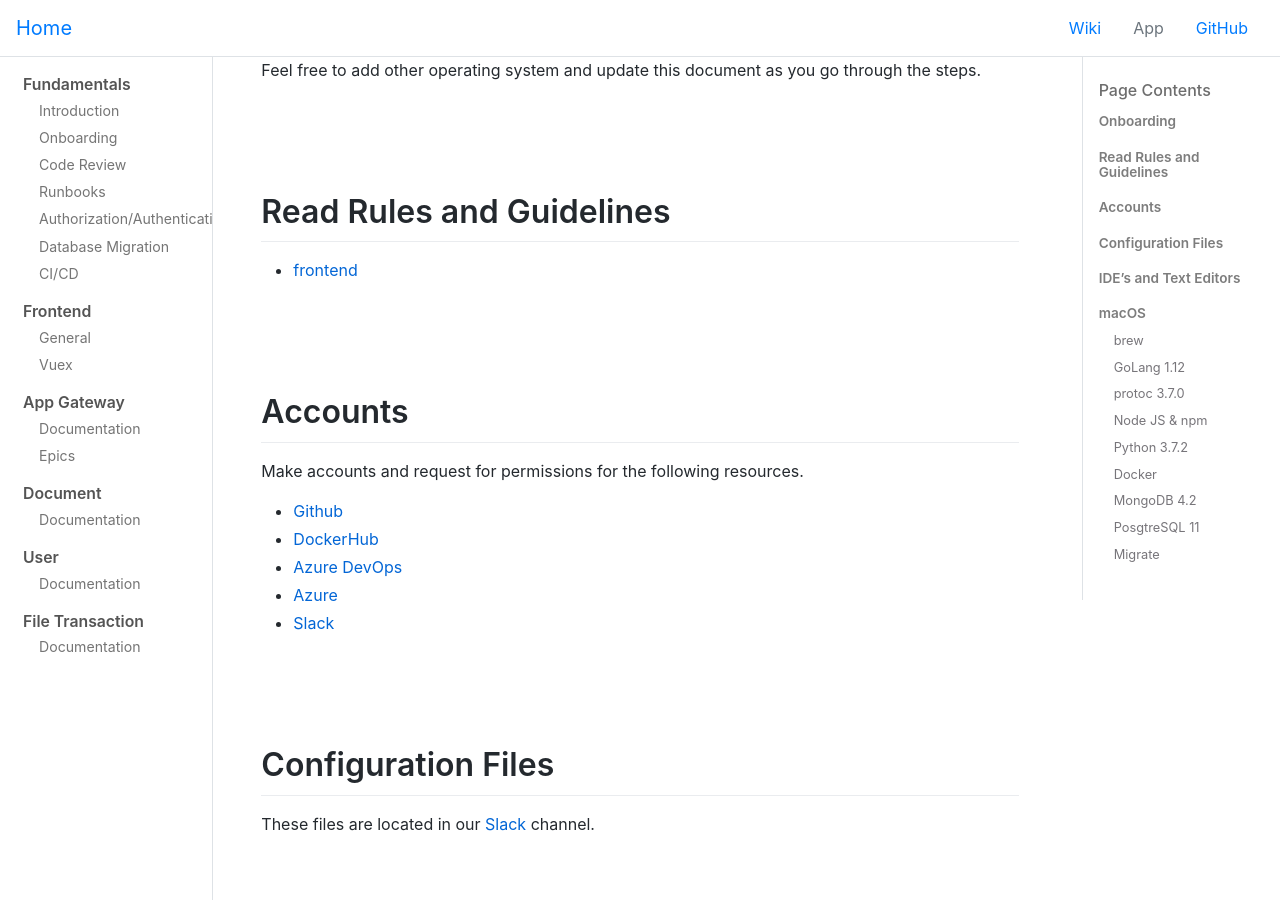
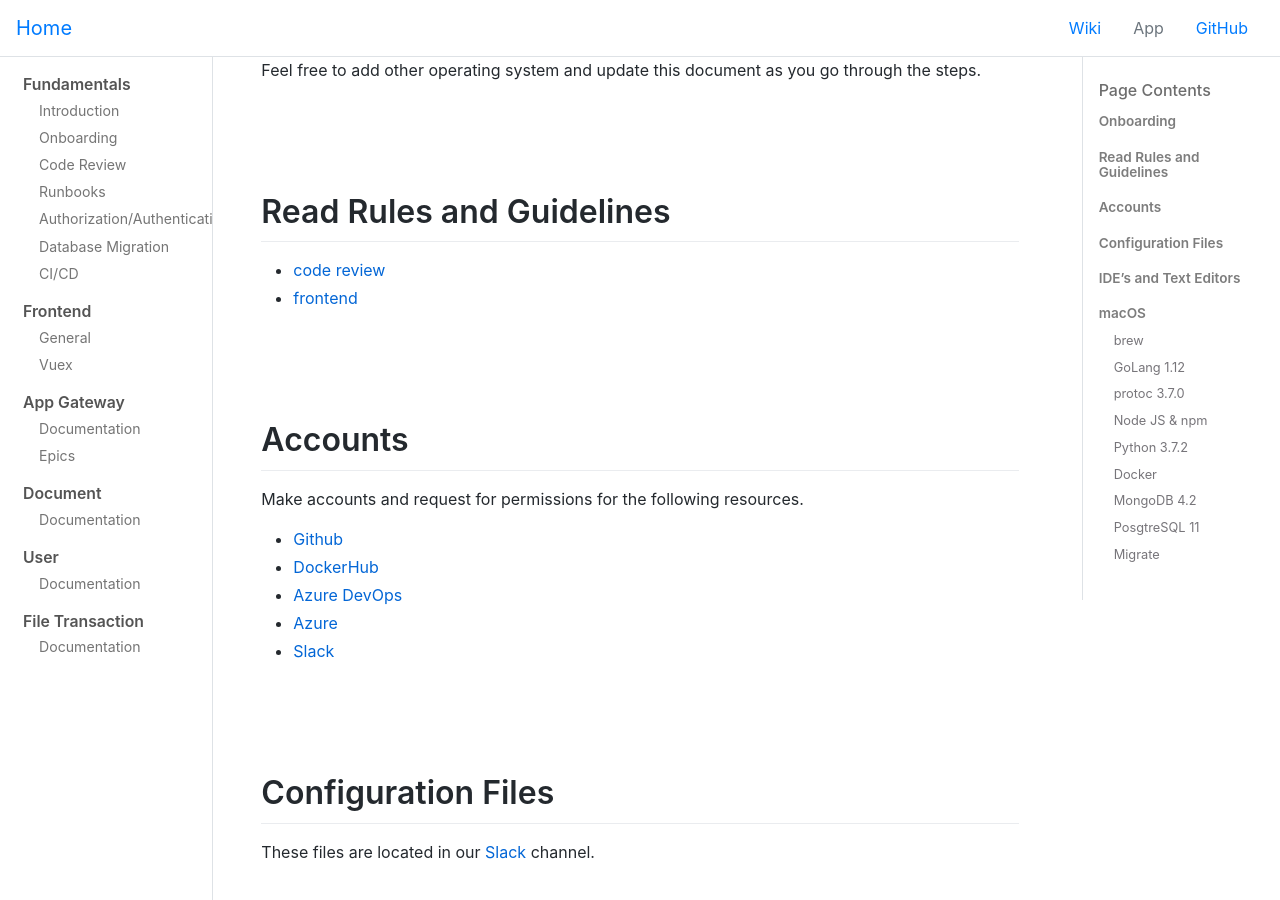
Before and after one commit to hwsc-org/hwsc-org.github.io, a Jekyll site: the page built from wikis/fundamentals/onboarding.md, in a window 1280 px wide and 900 px high, scrolled down 378 px. Built offline with Jekyll 4.4.1, drawn with Linux system fonts in a browser that asks for light colours; comment, search, counter and statistics services are not loaded.

Commit message:
Add code review link

```diff
--- a/wikis/fundamentals/onboarding.md
+++ b/wikis/fundamentals/onboarding.md
@@ -14,6 +14,7 @@
 Feel free to add other operating system and update this document as you go through the steps.
 
 ## Read Rules and Guidelines
+- [code review](https://hwsc-org.github.io/wikis/fundamentals/code-review.html)
 - [frontend](https://hwsc-org.github.io/wikis/frontend-svc/general.html)
 
 ## Accounts
```
